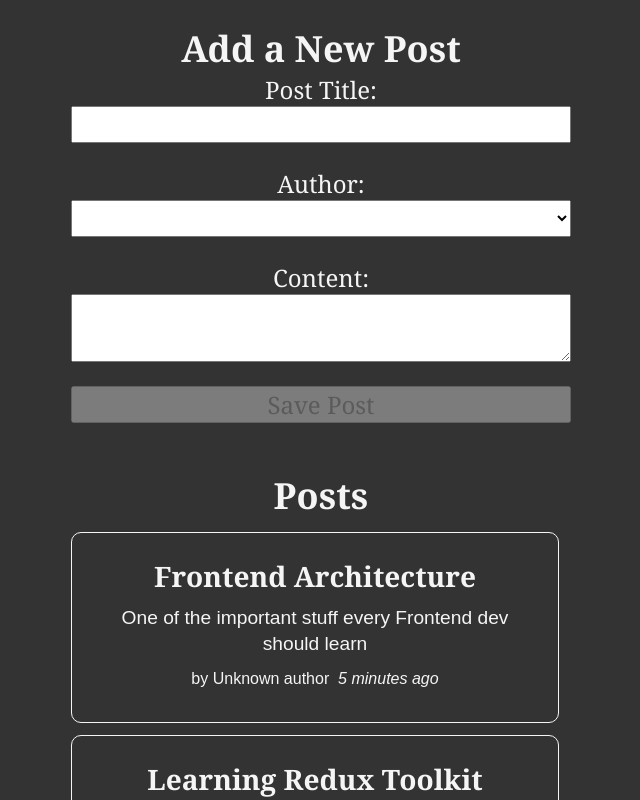
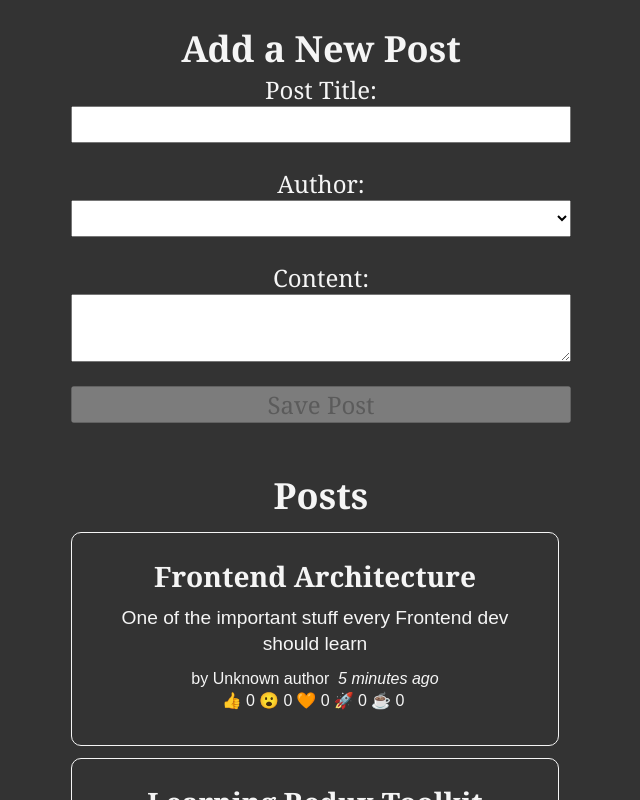
Before and after one commit to ProPhycient5/redux_essential_official, a React (Create React App) app: page / in a window 1280 px wide. Shown: the top 800 px of the page, without its empty margins (319-959 px from the left). Built offline with nearby package versions, Linux system fonts and the light colour scheme.

Commit message:
added emoji reactions

```diff
--- a/src/features/posts/PostsList.js
+++ b/src/features/posts/PostsList.js
@@ -3,16 +3,19 @@
 import { selectAllPosts } from "./postsSlice";
 import PostAuthor from "./PostAuthor";
 import TimeAgo from "./TimeAgo";
+import ReactionsButton from "./ReactionsButton";
 
 const PostsList = () => {
   const posts = useSelector(selectAllPosts);
-  const orderedPosts = posts.slice().sort((a, b) => b.date.localeCompare(a.date))
+  const orderedPosts = posts
+    .slice()
+    .sort((a, b) => b.date.localeCompare(a.date));
   // const test = useSelector(state => state);
   console.log("posts", posts);
   const renderedPosts =
-  orderedPosts &&
-  orderedPosts.length > 0 &&
-  orderedPosts.map((post) => {
+    orderedPosts &&
+    orderedPosts.length > 0 &&
+    orderedPosts.map((post) => {
       return (
         <article key={post?.id}>
           <h3>{post?.title}</h3>
@@ -20,6 +23,7 @@
           <p className="postCredit">
             <PostAuthor userId={post.userId} />
             <TimeAgo timeStamp={post.date} />
+            <ReactionsButton post={post} />
           </p>
         </article>
       );
--- /dev/null
+++ b/src/features/posts/ReactionsButton.js
@@ -0,0 +1,35 @@
+import React from "react";
+import { useDispatch } from "react-redux";
+import { reactionAdded } from "./postsSlice";
+
+let reactionEmoji = {
+  thumbsUp: "👍",
+  wow: "😮",
+  heart: "🧡",
+  rocket: "🚀",
+  coffee: "☕",
+};
+
+const ReactionsButton = ({ post }) => {
+  const dispatch = useDispatch();
+
+  const reactionsButton = Object.entries(reactionEmoji).map(([name, emoji]) => {
+    console.log("key_value", name, emoji);
+    return (
+      <button
+        key={name}
+        type="button"
+        className="reactionButton"
+        onClick={() =>
+          dispatch(reactionAdded({ postId: post.id, reaction: name }))
+        }
+      >
+        {emoji} {post.reactions[name]}
+      </button>
+    );
+  });
+
+  return <div>{reactionsButton}</div>;
+};
+
+export default ReactionsButton;
--- a/src/features/posts/postsSlice.js
+++ b/src/features/posts/postsSlice.js
@@ -6,13 +6,27 @@
     id: "1",
     title: "Learning Redux Toolkit",
     content: "This is the coolest thing",
-    date: sub(new Date(), {minutes: 10}).toISOString()
+    date: sub(new Date(), { minutes: 10 }).toISOString(),
+    reactions: {
+      thumbsUp: 0,
+      wow: 0,
+      heart: 0,
+      rocket: 0,
+      coffee: 0,
+    },
   },
   {
     id: "2",
     title: "Frontend Architecture",
     content: "One of the important stuff every Frontend dev should learn",
-    date: sub(new Date(), {minutes: 5}).toISOString()
+    date: sub(new Date(), { minutes: 5 }).toISOString(),
+    reactions: {
+      thumbsUp: 0,
+      wow: 0,
+      heart: 0,
+      rocket: 0,
+      coffee: 0,
+    },
   },
 ];
 //although it seems like we are mutating the state here,
@@ -29,15 +43,35 @@
       },
       prepare(title, content, userId) {
         return {
-          payload: { id: nanoid(), title, content, userId, date: new Date().toISOString() },
+          payload: {
+            id: nanoid(),
+            title,
+            content,
+            userId,
+            date: new Date().toISOString(),
+            reactions: {
+              thumbsUp: 0,
+              wow: 0,
+              heart: 0,
+              rocket: 0,
+              coffee: 0,
+            },
+          },
         };
       },
+    },
+    reactionAdded(state, action) {
+      const { postId, reaction } = action.payload;
+      const existingPost = state.find((post) => post.id === postId);
+      if (existingPost) {
+        existingPost.reactions[reaction]++;
+      }
     },
   },
 });
 
 export const selectAllPosts = (state) => state.posts;
 
-export const { postAdded } = postsSlice.actions; //this is action creator func
+export const { postAdded, reactionAdded } = postsSlice.actions; //this is action creator func
 
 export default postsSlice.reducer;
```
